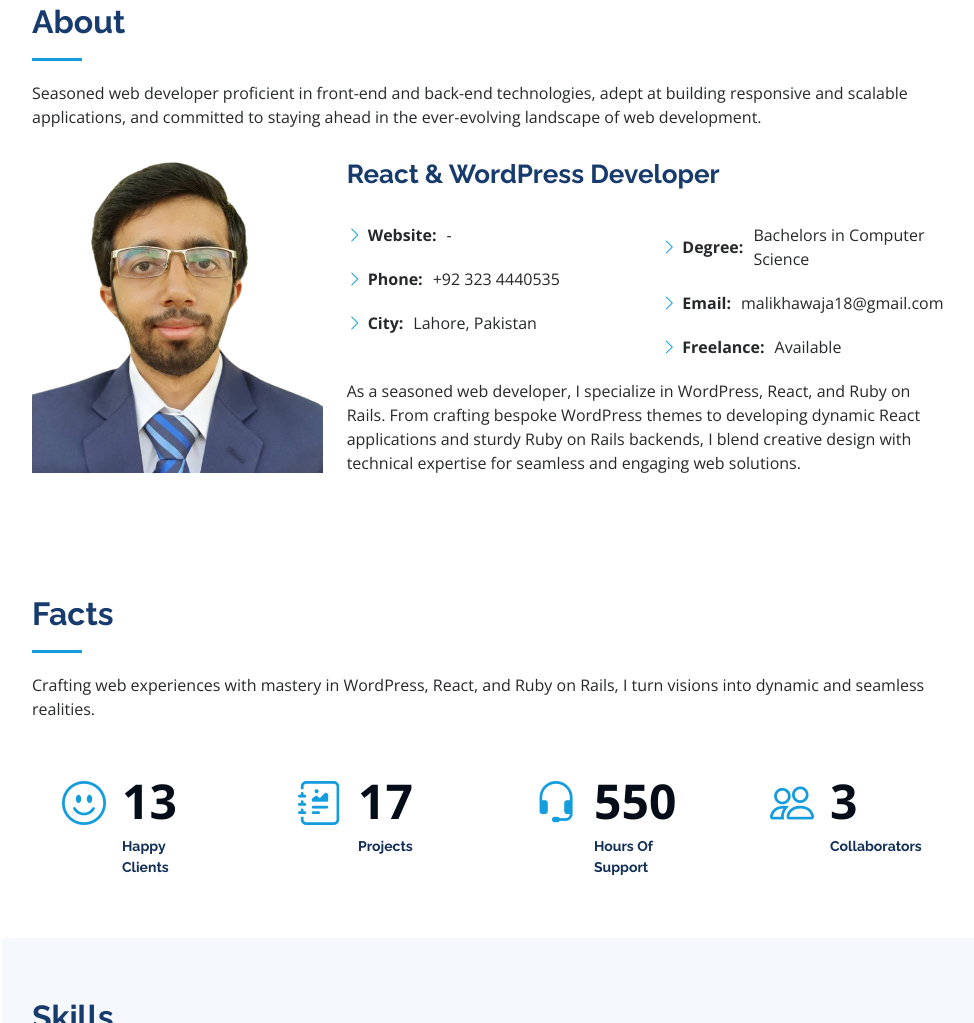
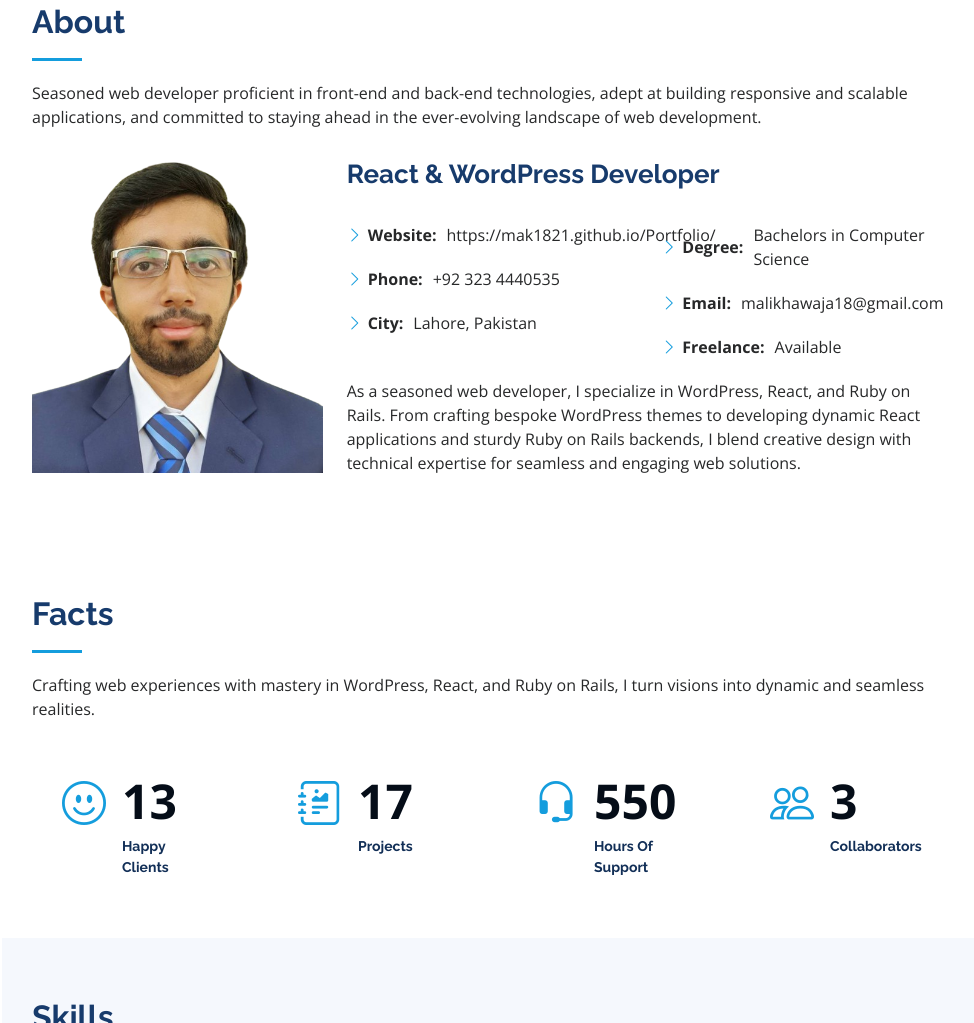
Before and after one commit to mak1821/Portfolio, a plain HTML site: page index.html in a window 1280 px wide. Shown: the part 857-1880 px from the top of the page, without its empty margins (298-1272 px from the left). Drawn offline with nearby package versions, Linux system fonts and the light colour scheme.

Commit message:
Added Github Link

```diff
--- a/index.html
+++ b/index.html
@@ -93,7 +93,7 @@
             <div class="row">
               <div class="col-lg-6">
                 <ul>
-                  <li><i class="bi bi-chevron-right"></i> <strong>Website:</strong> <span>-</span></li>
+                  <li><i class="bi bi-chevron-right"></i> <strong>Website:</strong> <span>https://mak1821.github.io/Portfolio/</span></li>
                   <li><i class="bi bi-chevron-right"></i> <strong>Phone:</strong> <span>+92 323 4440535</span></li>
                   <li><i class="bi bi-chevron-right"></i> <strong>City:</strong> <span>Lahore, Pakistan</span></li>
                 </ul>
```
